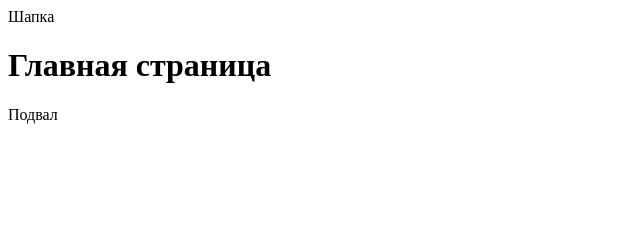
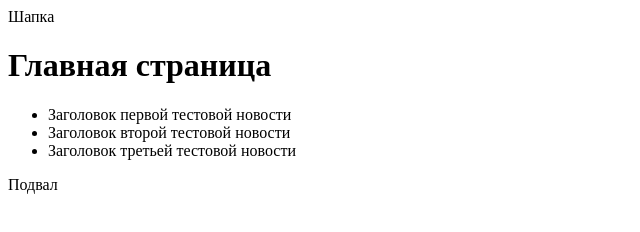
Before and after one commit to ZhekaRaush/Gulp-Installer, a website: page src/pug/index.pug in a window 1280 px wide. Shown: the whole page, without its empty margins (0-640 px from the left). Drawn offline with nearby package versions, Linux system fonts and the light colour scheme; files that its build step writes are made by us from their sources.

Commit message:
Слегка модифицировал таск PUG:   src/pug/index.pug

```diff
--- a/src/pug/index.pug
+++ b/src/pug/index.pug
@@ -5,4 +5,8 @@ block page
 
     h1 Главная страница
 
+    ul
+        each item in news
+            li= item.name
+
     include inc/footer
```
